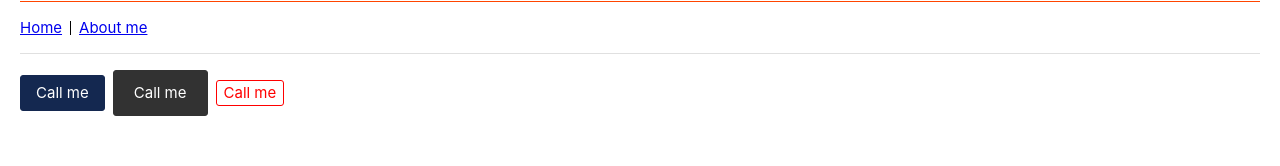
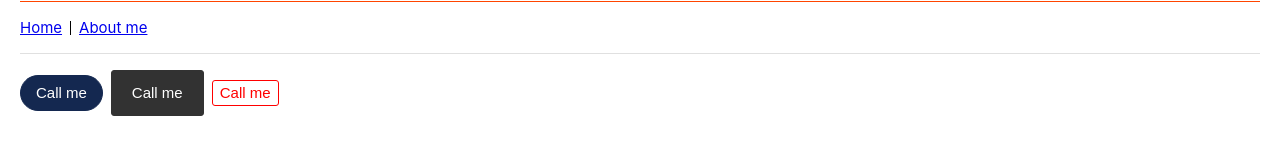
Before and after one commit to ofemmy/custom-components, a React (Create React App) app: page / in a window 1280 px wide. Shown: the part 125-291 px from the top of the page. Built offline with nearby package versions, Linux system fonts and the light colour scheme.

Commit message:
fixed overload not matching bug

```diff
--- a/src/App.tsx
+++ b/src/App.tsx
@@ -19,6 +19,7 @@ function App() {
           onClick={() => {
             setCount(count + 1);
           }}
+          rounded
         >
           Call me
         </Button>
--- a/src/components/Button/Button.tsx
+++ b/src/components/Button/Button.tsx
@@ -7,10 +7,12 @@ interface ButtonProps extends React.ButtonHTMLAttributes<HTMLButtonElement> {
   typeVariant?: "solid" | "outline" | "link";
   onClick: (e?: React.MouseEvent) => void;
   size?: "default" | "large" | "small";
+  block?: boolean;
+  rounded?: boolean;
 }
 interface StyledButtonProps extends ButtonProps {}
-const StyledButton = styled.div<StyledButtonProps>`
-  border-radius: 3px;
+const StyledButton = styled.button<StyledButtonProps>`
+  border-radius: ${(props) => (props.rounded ? "24px" : "3px")};
   text-align: center;
   transition: all 0.2s;
   white-space: no-wrap;
@@ -70,25 +72,8 @@ const StyledButton = styled.div<StyledButtonProps>`
   }}
 `;
 
-const Button = ({
-  children,
-  onClick,
-  color,
-  typeVariant,
-  size,
-  onHoverColor,
-}: ButtonProps) => {
-  return (
-    <StyledButton
-      onClick={onClick}
-      color={color}
-      typeVariant={typeVariant || "solid"}
-      size={size || "default"}
-      onHoverColor={onHoverColor}
-    >
-      {children}
-    </StyledButton>
-  );
+const Button = ({ children, ...otherProps }: ButtonProps) => {
+  return <StyledButton {...otherProps}>{children}</StyledButton>;
 };
 
 export default Button;
```
